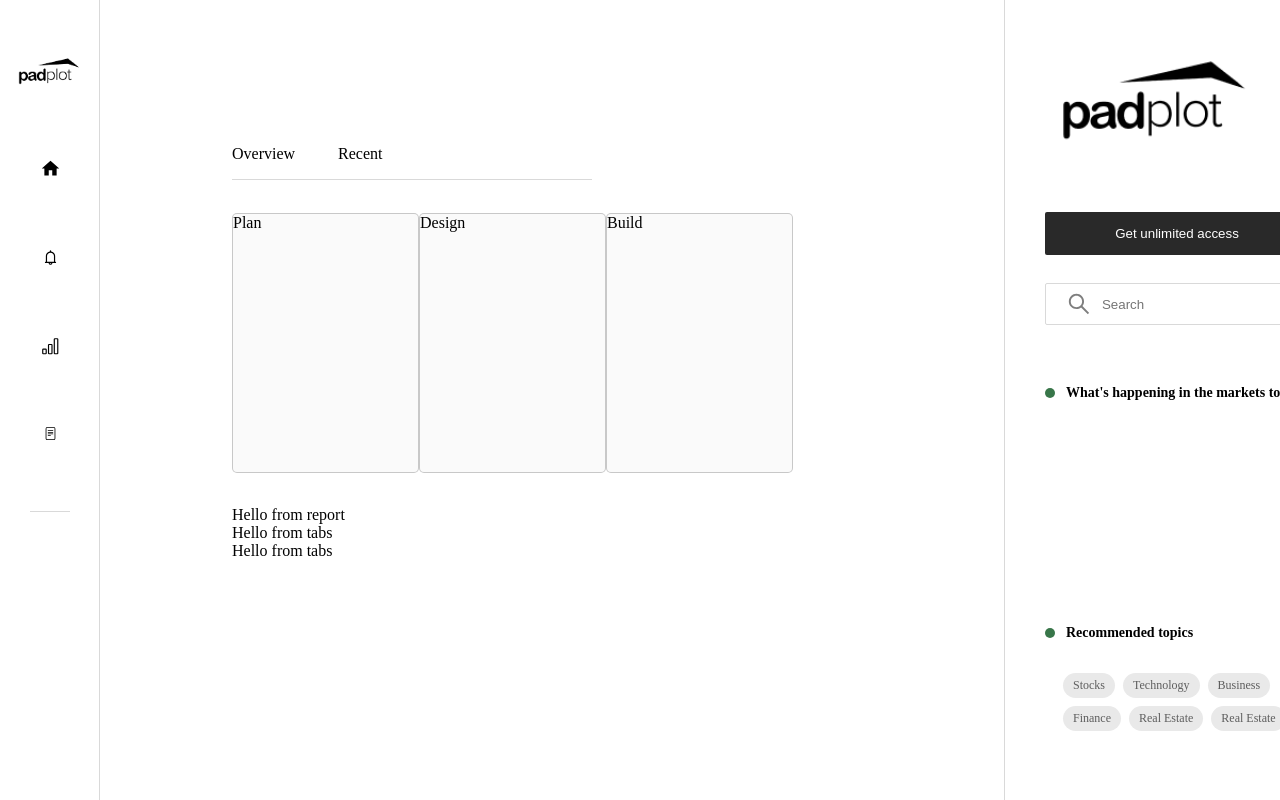
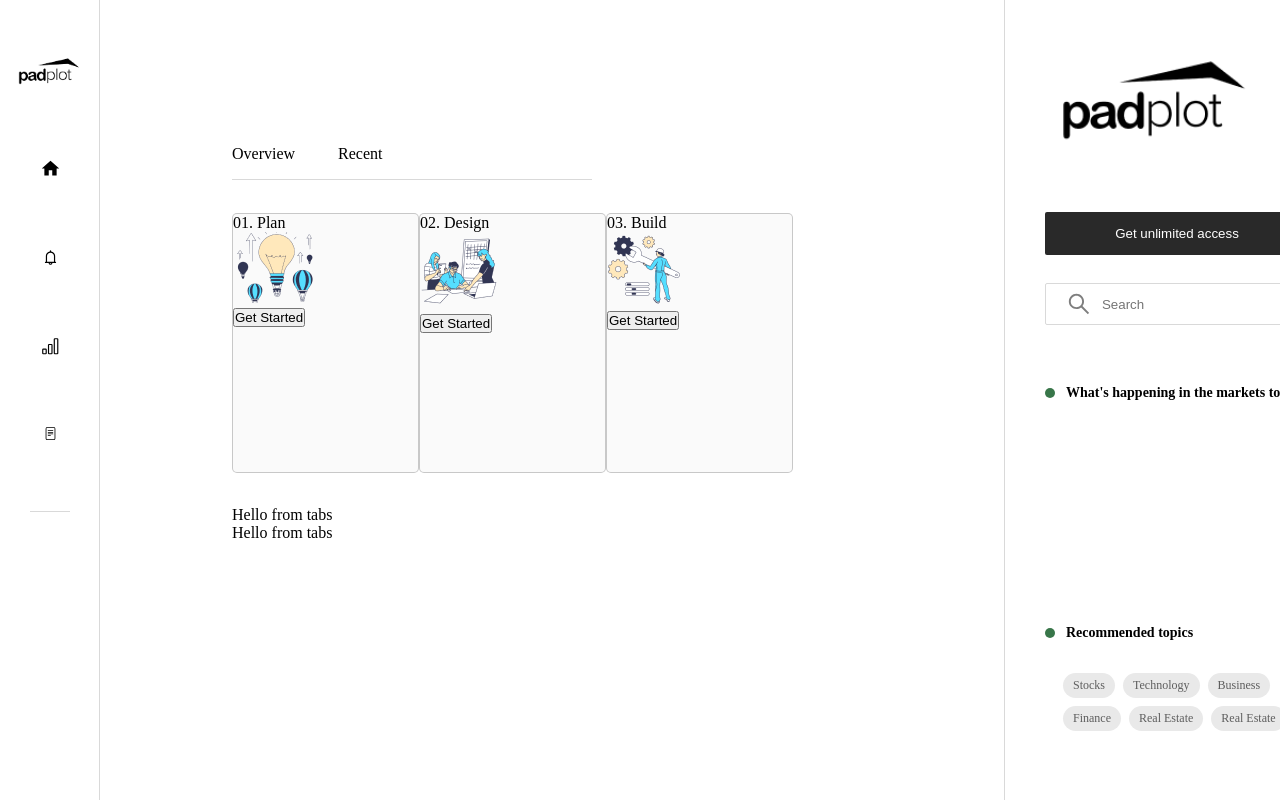
Before and after one commit to tkg808/padplot, a React (Create React App) app: page / in a window 1280 px wide. Shown: the top 800 px of the page. Built offline with nearby package versions, Linux system fonts and the light colour scheme.

Commit message:
Add content to cards

```diff
--- a/src/components/homePage/HomePage.css
+++ b/src/components/homePage/HomePage.css
@@ -20,7 +20,6 @@ div.page-tab
 
 div.home-page-cards-container
 {
-  width: 100%;
   margin-bottom: 33px;
   display: flex;
   justify-content: space-between;
--- a/src/components/homePage/HomePage.js
+++ b/src/components/homePage/HomePage.js
@@ -1,34 +1,55 @@
 import './HomePage.css';
+import HomeCard from './homeCard/HomeCard';
+import plan_image from '../../res/plan_image.png';
+import design_image from '../../res/design_image.png';
+import build_image from '../../res/build_image.png';
 
 export default function HomePage()
 {
   const tabs = ["Overview", "Recent"];
+  const cards =
+    [
+      { title: "Plan", image: plan_image },
+      { title: "Design", image: design_image },
+      { title: "Build", image: build_image },
+    ];
 
   return (
     <div className="home-page-contaner">
       <div className="home-page-tabs-container">
-        {tabs.map((tab, index) =>
         {
-          return (
-            <div className="home-page-tab page-tab" key={index} title={tab}>
-              {tab}
-            </div>
-          )
-        })}
+          tabs.map((tab, index) =>
+          {
+            return (
+              <div className="home-page-tab page-tab" key={index} title={tab}>
+                {tab}
+              </div>
+            );
+          })
+        }
       </div>
       <div className="home-page-cards-container">
-        <div className="card-container">
-          Plan
-        </div>
-        <div className="card-container">
-          Design
-        </div>
-        <div className="card-container">
-          Build
-        </div>
+        {
+          cards.map((card, index) =>
+          {
+            return (<HomeCard
+              number={index + 1}
+              title={card.title}
+              image={card.image} />
+            );
+          })
+        }
       </div>
       <div className="home-page-report-container">
-        Hello from report
+        <div className="home-page-report-top-row-container">
+
+        </div>
+        <div className="home-page-report-dropdown-container">
+
+        </div>
+        <div className="home-page-report-info-container">
+
+        </div>
       </div>
       <div className="home-page-bottom-container">
         <div className="home-page-budget-container">
--- /dev/null
+++ b/src/components/homePage/homeCard/HomeCard.js
@@ -0,0 +1,18 @@
+export default function HomeCare({ number, title, image })
+{
+  return (
+    <div className="card-container">
+      <div className="card-title-container">
+        <p className="card-title-number">
+          0{number}. <span className="card-title-bold">{title}</span>
+        </p>
+      </div>
+      <div className="card-image-container">
+        <img src={image} alt="card-image" className="card-image" />
+      </div>
+      <div className="card-button-container">
+        <button className="card-button">Get Started</button>
+      </div>
+    </div>
+  );
+}
```
Also changed, not shown: src/components/homePage/homeCard/HomeCard.css (added).
